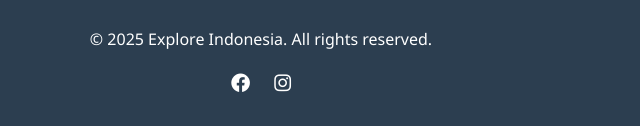
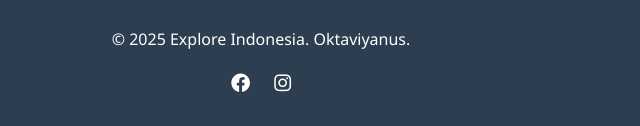
Before and after one commit to viyan12/website-Destination_and_Food, a plain HTML site: page food-rendang.html in a window 1280 px wide. Shown: the part 1643-1769 px from the top of the page, 379-1019 px from the left. Drawn offline with Linux system fonts and the light colour scheme.

Commit message:
Update food-rendang.html

```diff
--- a/food-rendang.html
+++ b/food-rendang.html
@@ -119,7 +119,7 @@
 
     <footer>
         <div class="container">
-            <p>&copy; 2025 Explore Indonesia. All rights reserved.</p>
+            <p>&copy; 2025 Explore Indonesia. Oktaviyanus.</p>
             <div class="social-links">
                 <a href="https://www.facebook.com/share/1HRwvSbF8Z/"><i class="fab fa-facebook"></i></a>
                 <a href="https://www.instagram.com/viiyan_030?igsh=dHRzdjZ1YTEwdW1s"><i class="fab fa-instagram"></i></a>
```
